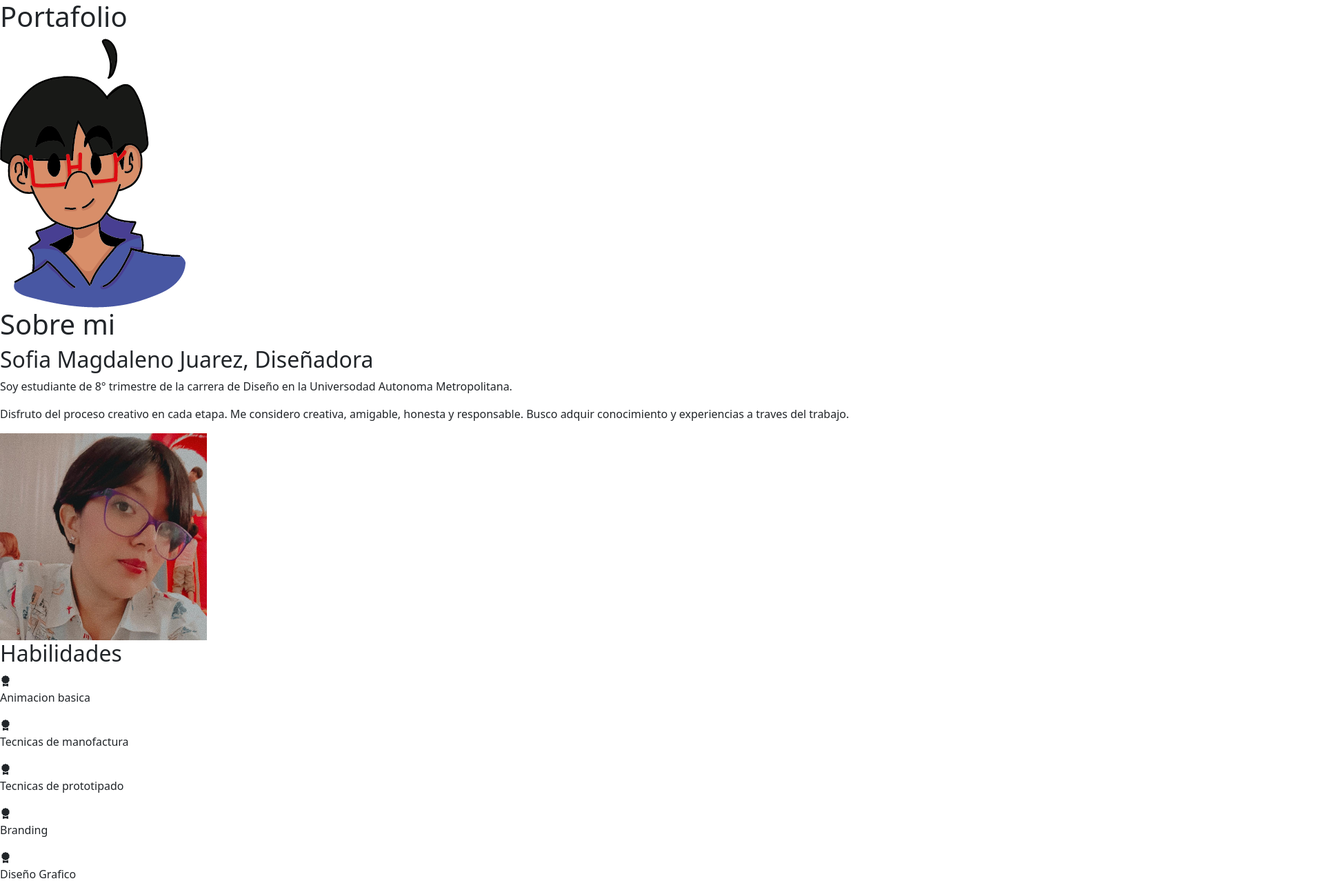
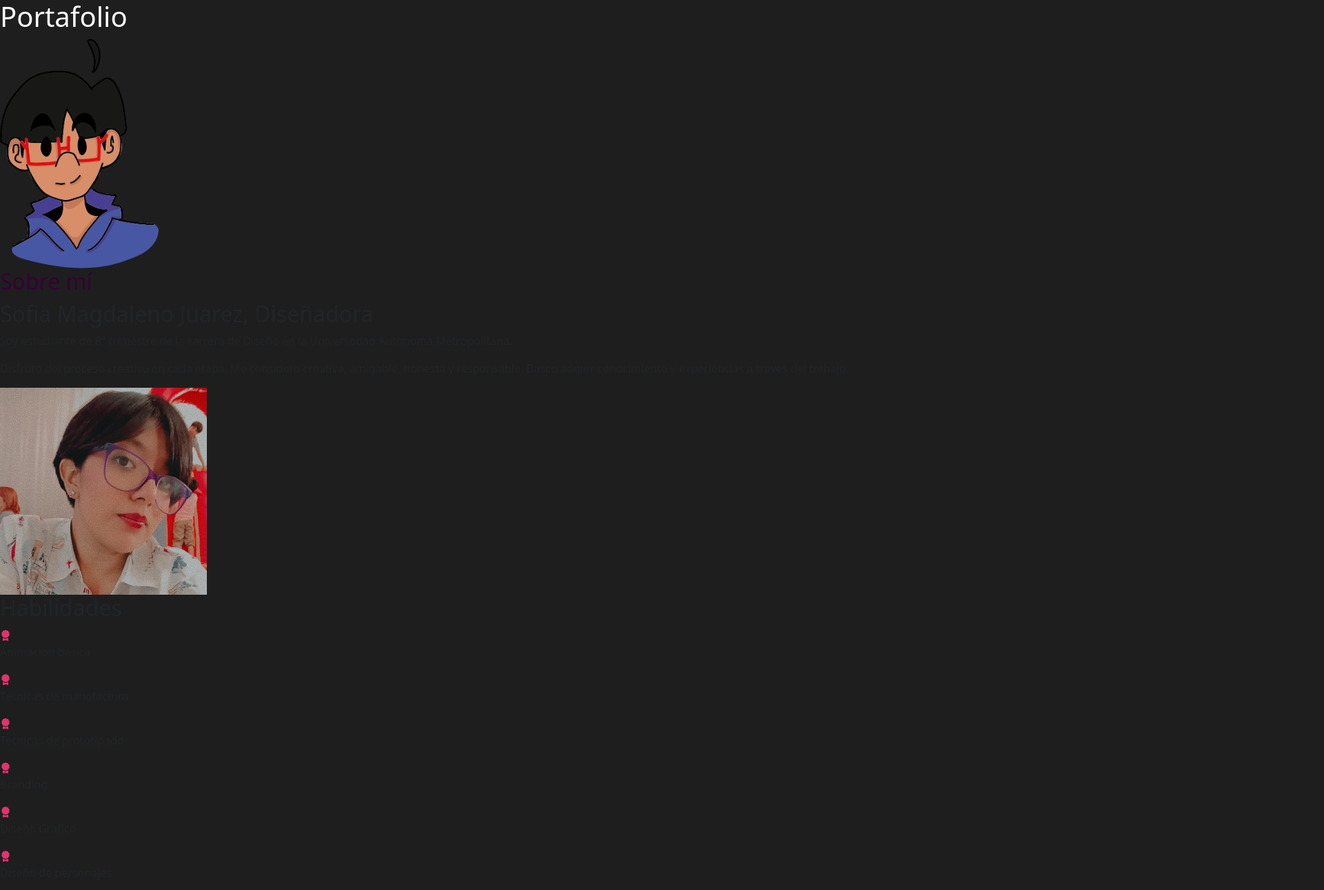
Before and after one commit to Sofim2329/portafolio-sofia, a website: page index.html in a window 1280 px wide. Shown: the top 1290 px of the page at 69% size, 1920 px wide, since content can reach past the window. Drawn offline with nearby package versions, Linux system fonts and the light colour scheme.

Commit message:
cambio de colores y tamaños, en tipografia tuve problema

```diff
--- a/index.html
+++ b/index.html
@@ -32,19 +32,22 @@
       crossorigin="anonymous"
     ></script>
     <!-- fin importacion bootstrap  -->
+
   </head>
 
-  <body>
-      <section>
-        <h1>Portafolio</h1>
-        <img class="Router"
-        alt= "SimulacionROUTERCNC"
+  <body style="background-color:#1E1E1E;">
+
+        <h1 class="title"> Portafolio </h1>
+
+        <img class="photoANI"
+        alt= "Perfil animado"
         src=" /src/img/Perfil animado.png"/>
 
       </section>
 
       <section>
-        <h1>Sobre mi</h1>
+        <h2 class="subtitle">Sobre mí</h2>
+
         <h2>Sofia Magdaleno Juarez, Diseñadora</h2>
         <p>Soy estudiante de 8° trimestre de la carrera de Diseño en la Universodad Autonoma Metropolitana. </p>
         <p>Disfruto del proceso creativo en cada etapa.
@@ -58,51 +61,52 @@
 
         <h2>Habilidades</h2>
 
-        <i class="bi bi-award-fill"></i>
+        <i class="bi bi-award-fill mi-icono"></i>
         <p> Animacion basica</p>
 
-        <i class="bi bi-award-fill"></i>
+        <i class="bi bi-award-fill mi-icono"></i>
         <p>Tecnicas de manofactura</p>
 
-        <i class="bi bi-award-fill"></i>
+        <i class="bi bi-award-fill mi-icono"></i>
         <p>Tecnicas de prototipado</p>
 
-        <i class="bi bi-award-fill"></i>
+        <i class="bi bi-award-fill mi-icono"></i>
         <p>Branding</p>
 
-        <i class="bi bi-award-fill"></i>
+        <i class="bi bi-award-fill mi-icono"></i>
         <p>Diseño Grafico</p>
 
-        <i class="bi bi-award-fill"></i>
+        <i class="bi bi-award-fill mi-icono"></i>
         <p>Diseño de personajes</p>
 
       </section>
 
       <section>
         <h2>Programas</h2>
-        <img class="Router"
+        <img class="iconos"
         alt= "Aspire"
         src=" /src/img/AS.jpg"/>
 
-        <img class="Router"
+        <img class="iconos"
         alt= "Photoshop"
         src=" /src/img/PS.jpg"/>
 
-        <img class="Router"
+        <img class="iconos"
         alt= "AdobeEffects"
         src=" /src/img/AE.jpg"/>
 
-        <img class="Router"
+        <img class="iconos"
         alt= "AdobeIllustrator"
         src=" /src/img/AI.jpg"/>
 
-        <img class="Router"
+        <img class="iconos"
         alt= "Blender"
         src=" /src/img/Blender.png"/>
 
-        <img class="Router"
+        <img class="iconos"
         alt= "Auto_CAD"
         src=" /src/img/AA.png"/>
+
       </section>
 
       <section>
@@ -130,15 +134,22 @@
       </section>
 
       <section>
-        <h1>Proyectos</h1>
+        <button>
+          <svg xmlns="http://www.w3.org/2000/svg" width="16" height="16" fill="currentColor" class="bi bi-hand-index-thumb" viewBox="0 0 16 16">
+            <path d="M6.75 1a.75.75 0 0 1 .75.75V8a.5.5 0 0 0 1 0V5.467l.086-.004c.317-.012.637-.008.816.027.134.027.294.096.448.182.077.042.15.147.15.314V8a.5.5 0 0 0 1 0V6.435l.106-.01c.316-.024.584-.01.708.04.118.046.3.207.486.43.081.096.15.19.2.259V8.5a.5.5 0 1 0 1 0v-1h.342a1 1 0 0 1 .995 1.1l-.271 2.715a2.5 2.5 0 0 1-.317.991l-1.395 2.442a.5.5 0 0 1-.434.252H6.118a.5.5 0 0 1-.447-.276l-1.232-2.465-2.512-4.185a.517.517 0 0 1 .809-.631l2.41 2.41A.5.5 0 0 0 6 9.5V1.75A.75.75 0 0 1 6.75 1M8.5 4.466V1.75a1.75 1.75 0 1 0-3.5 0v6.543L3.443 6.736A1.517 1.517 0 0 0 1.07 8.588l2.491 4.153 1.215 2.43A1.5 1.5 0 0 0 6.118 16h6.302a1.5 1.5 0 0 0 1.302-.756l1.395-2.441a3.5 3.5 0 0 0 .444-1.389l.271-2.715a2 2 0 0 0-1.99-2.199h-.581a5 5 0 0 0-.195-.248c-.191-.229-.51-.568-.88-.716-.364-.146-.846-.132-1.158-.108l-.132.012a1.26 1.26 0 0 0-.56-.642 2.6 2.6 0 0 0-.738-.288c-.31-.062-.739-.058-1.05-.046zm2.094 2.025"/>
+          </svg>
+          <h1>Proyectos</h1>
+        </button>
       </section>
 
       <section>
 
         <h1>Contacto</h1>
 
-        <i class="bi bi-geo-alt-fill"></i>
-        <p>Iztapalapa, CDMX</p>
+        <div>
+         <i class="bi bi-geo-alt-fill"></i>
+          <p>Iztapalapa, CDMX</p>
+        </div>
 
         <i class="bi bi-envelope"></i>
         <p>sofim2329@gmail.com</p>
@@ -208,6 +219,13 @@
         alt= "Poster"
         src=" /src/img/Poster .jpg"/>
 
+        <h2> Animacion completa</h2>
+        <h3>Producido por:
+          Sofia Magdaleno Juarez
+          Yair ivan Noriega Perez
+          Maria Shnerider Sandoval
+        </h3>
+
         <i class="bi bi-chevron-double-left"></i>
         <i class="bi bi-chevron-double-right"></i>
 
--- a/style.css
+++ b/style.css
@@ -1,7 +1,43 @@
+/*titulos*/
+.photo{
+        max-width:300px;
+}
+.photoANI{
+    max-width:230px;
+}
+.iconos{
+         max-width:70px;
+}
 
-.photo{
-    max-width:300px;
+/*colores*/
+
+:root{
+--adornos: #FF8906;
+--iconos: #E53170;
+--fondo: #1E1E1E;
+--textos:#FFFFFE;
+--textos-naranja:#360235;
+
 }
-.Router{
-    max-width:300px;
+/*iconos*/
+.mi-icono {
+    color: var(--iconos);
 }
+
+
+/*tipografia*/
+@import url('https://fonts.googleapis.com/css2?family=Karantina:wght@300;400;700&family=Poppins:ital,wght@0,100;0,200;0,300;0,400;0,500;0,600;0,700;0,800;0,900;1,100;1,200;1,300;1,400;1,500;1,600;1,700;1,800;1,900&display=swap');
+
+h1.title {
+    font-family: "Karantina", system-ui;
+    font-weight: 400;
+    font-style: normal;
+    color: var(--textos);
+}
+
+h2.subtitle {
+    font-family: "Karantina", system-ui;
+    font-weight: 400;
+    font-style: normal;
+    color: var(--textos-naranja);
+}
```
